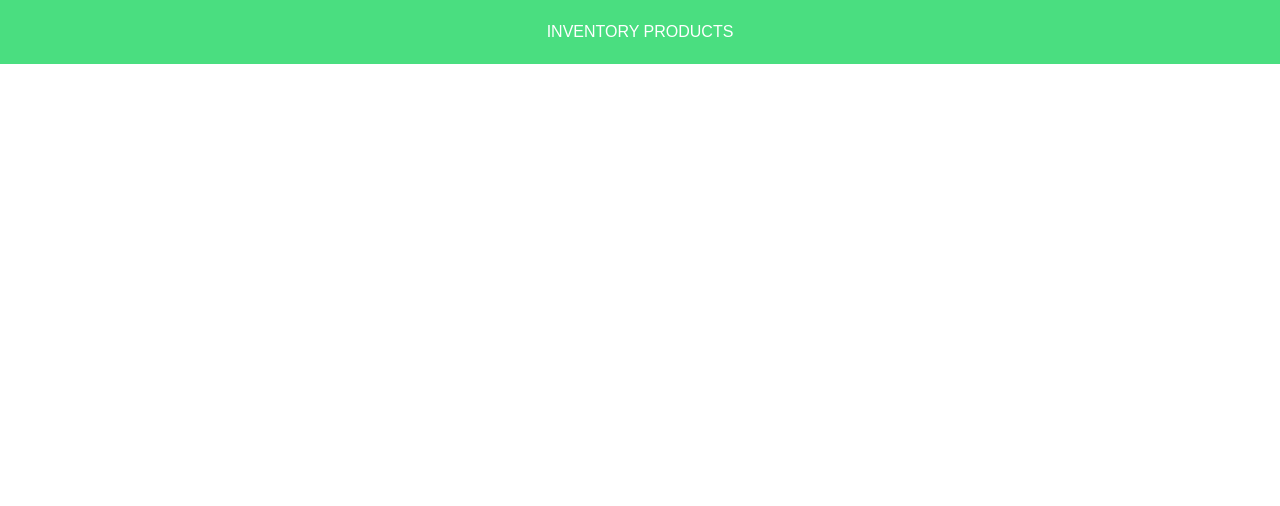
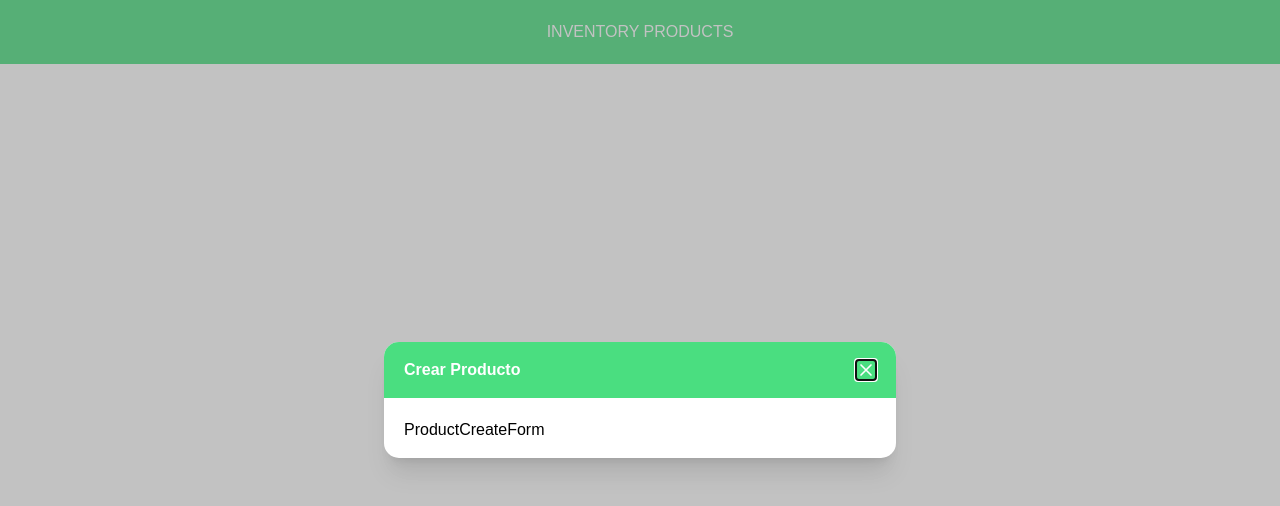
Before and after one commit to jeffersontgc/nextrain-fe, a Next.js app: page / in a window 1280 px wide. Shown: the top 506 px of the page. Built offline with nearby package versions, Linux system fonts and the light colour scheme.

Commit message:
pre code for create product

```diff
--- a/src/app/page.tsx
+++ b/src/app/page.tsx
@@ -1,10 +1,33 @@
+"use client";
 import React from "react";
 import HeaderHome from "@/components/header";
+import ModalForm from "@/components/utils/modal";
+import ProductCreateForm from "@/components/products/forms/create";
 
 const HomePage = () => {
+  const [openModal, setOpenModal] = React.useState<boolean>(true);
+  const [formData, setFormData] = React.useState<any>({
+    name: "",
+    description: "",
+    price: "",
+  });
+
+  const handleSubmit = async () => {};
+
   return (
     <div>
       <HeaderHome />
+      <ModalForm
+        title="Crear Producto"
+        visible={openModal}
+        handleVisible={() => setOpenModal(!openModal)}
+      >
+        <ProductCreateForm
+          handleSubmit={handleSubmit}
+          formData={formData}
+          setFormData={setFormData}
+        />
+      </ModalForm>
     </div>
   );
 };
--- /dev/null
+++ b/src/components/products/forms/create.tsx
@@ -0,0 +1,30 @@
+import React from "react";
+
+interface Props {
+  formData: {
+    name: string;
+    description: string;
+    price: string;
+  };
+  setFormData: React.Dispatch<
+    React.SetStateAction<{ name: string; description: string; price: string }>
+  >;
+  handleSubmit: () => void;
+}
+
+const ProductCreateForm: React.FC<Props> = ({
+  formData,
+  setFormData,
+  handleSubmit,
+}) => {
+  const handdleOnChange = (e: React.ChangeEvent<HTMLInputElement>) => {
+    setFormData({
+      ...formData,
+      [e.target.name]: e.target.value,
+    });
+  };
+
+  return <div>ProductCreateForm</div>;
+};
+
+export default ProductCreateForm;
--- a/src/components/utils/modal.tsx
+++ b/src/components/utils/modal.tsx
@@ -65,8 +65,8 @@ const ModalForm: React.FC<Props> = (props) => {
                   <>
                     <div
                       className={classNames(
-                        props.whiteBgHead ? "bg-white" : "bg-primary",
-                        " py-4 px-6 flex justify-between items-center",
+                        props.whiteBgHead ? "bg-white" : "bg-green-400",
+                        " py-4 px-5 flex justify-between items-center",
                       )}
                     >
                       <span
```
